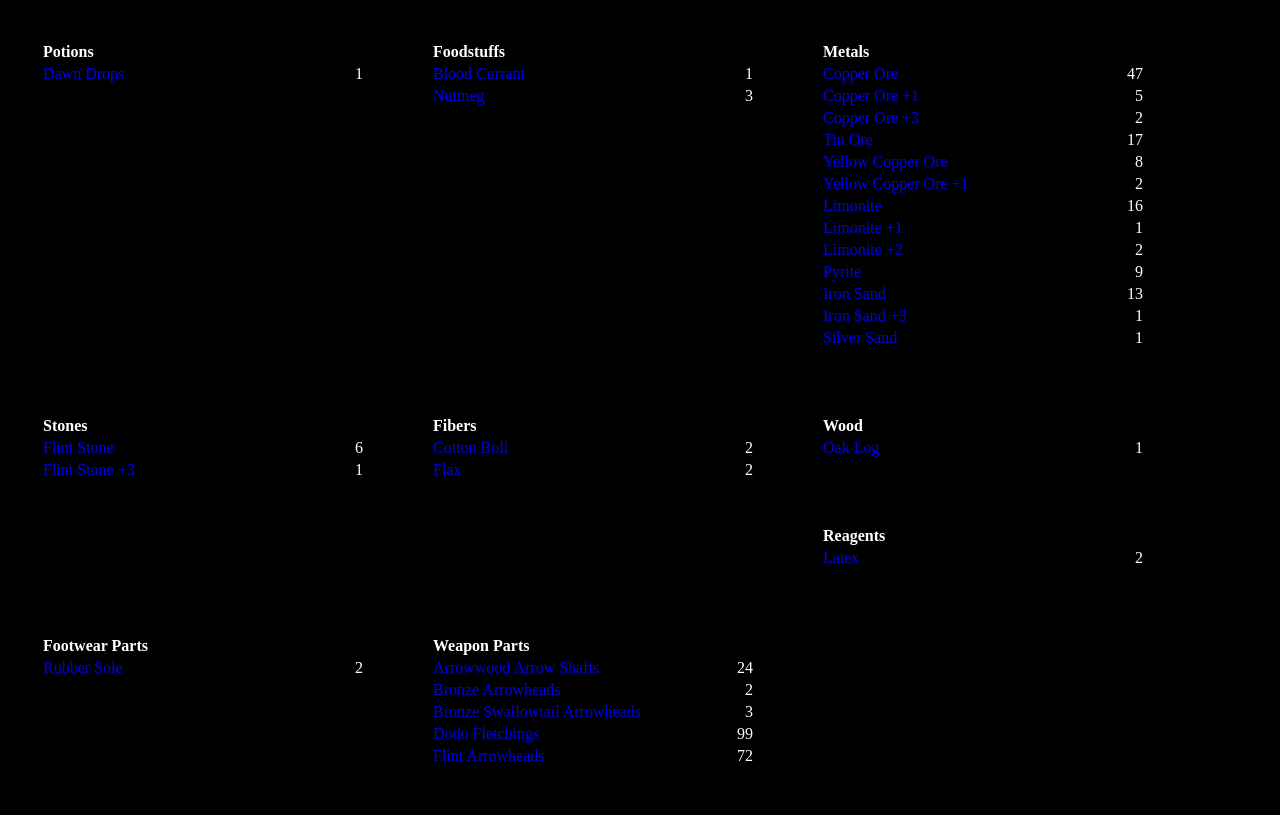
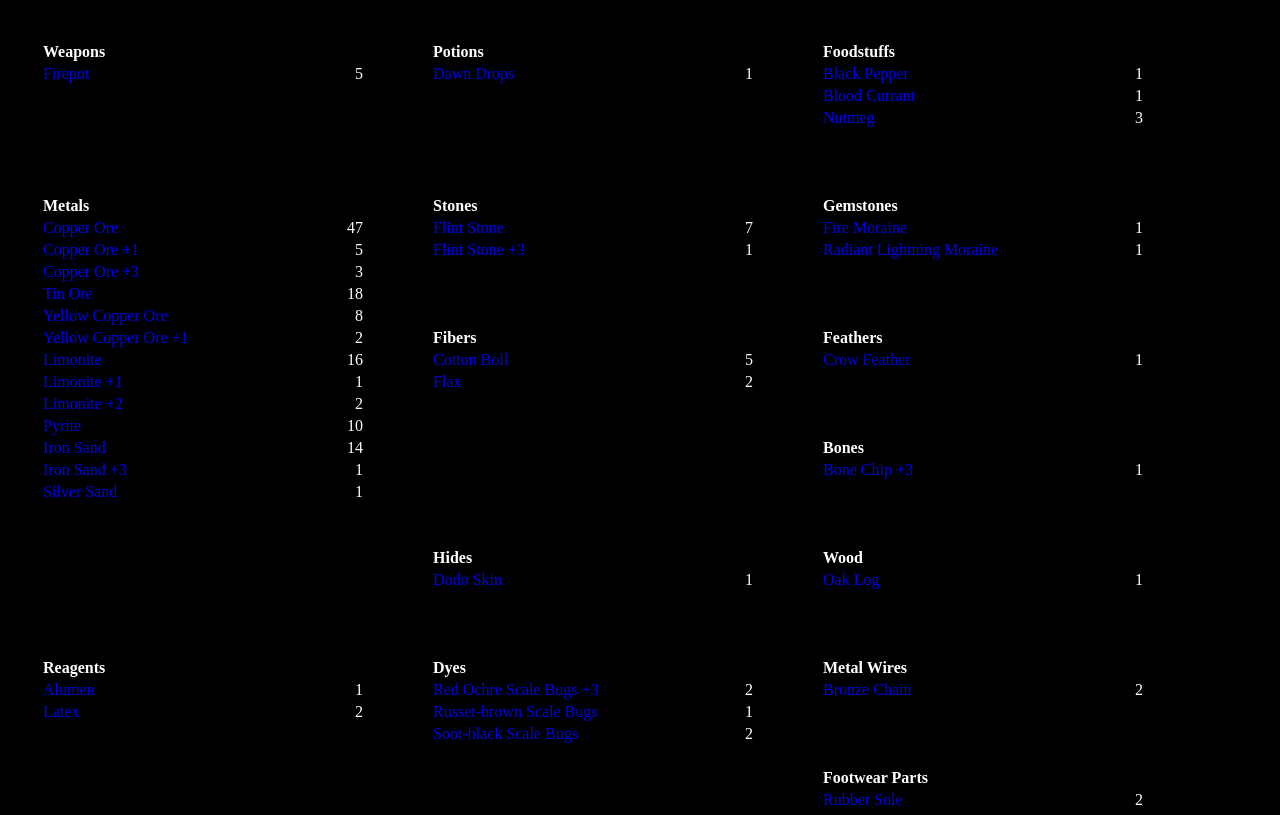
Before and after one commit to uky/uky.github.com, a plain HTML site: page nekostuffs/index.html in a window 1280 px wide. Shown: the top 815 px of the page. Drawn offline with Linux system fonts and the light colour scheme; a script that the page names is missing.

Commit message:
Inventory updated as of 2010-12-11 16:09.

```diff
--- a/nekostuffs/index.html
+++ b/nekostuffs/index.html
@@ -32,13 +32,20 @@
         </table>
         //-->
         <table class="stuffs">
+            <tr><th colspan="2">Weapons</th></tr>
+            <tr>
+                <td><a href="http://ffxiv.yg.com/item/firepot?id=3910006">Firepot</a></td>
+                <td class="numeric">5</td>
+            </tr>
+        </table>
+        <table class="stuffs">
+            <tr><th colspan="2">Potions</th></tr>
             <!--
             <tr>
                 <td></td>
                 <td class="numeric"></td>
             </tr>
             -->
-            <tr><th colspan="2">Potions</th></tr>
             <tr>
                 <td><a href="http://ffxiv.yg.com/item/dawn-drops?id=3020403">Dawn Drops</a></td>
                 <td class="numeric">1</td>
@@ -58,6 +65,10 @@
                 <td class="numeric"></td>
             </tr>
             -->
+            <tr>
+                <td><a href="http://ffxiv.yg.com/item/black-pepper?id=3011507">Black Pepper</a></td>
+                <td class="numeric">1</td>
+            </tr>
             <tr>
                 <td><a href="http://ffxiv.yg.com/item/blood-currant?id=3011457">Blood Currant</a></td>
                 <td class="numeric">1</td>
@@ -91,11 +102,11 @@
             </tr>
             <tr>
                 <td><a href="http://ffxiv.yg.com/item/copper-ore?id=10001006.3">Copper Ore +3</a></td>
-                <td class="numeric">2</td>
+                <td class="numeric">3</td>
             </tr>
             <tr>
                 <td><a href="http://ffxiv.yg.com/item/tin-ore?id=10001001">Tin Ore</a></td>
-                <td class="numeric">17</td>
+                <td class="numeric">18</td>
             </tr>
             <tr>
                 <td><a href="http://ffxiv.yg.com/item/yellow-copper-ore?id=10001007">Yellow Copper Ore</a></td>
@@ -119,11 +130,11 @@
             </tr>
             <tr>
                 <td><a href="http://ffxiv.yg.com/item/pyrite?id=10001002">Pyrite</a></td>
-                <td class="numeric">9</td>
+                <td class="numeric">10</td>
             </tr>
             <tr>
                 <td><a href="http://ffxiv.yg.com/item/iron-sand?id=10001226">Iron Sand</a></td>
-                <td class="numeric">13</td>
+                <td class="numeric">14</td>
             </tr>
             <tr>
                 <td><a href="http://ffxiv.yg.com/item/iron-sand?id=10001226.3">Iron Sand +3</a></td>
@@ -150,10 +161,33 @@
             -->
             <tr>
                 <td><a href="http://ffxiv.yg.com/item/flint-stone?id=10001101">Flint Stone</a></td>
-                <td class="numeric">6</td>
+                <td class="numeric">7</td>
             </tr>
             <tr>
                 <td><a href="http://ffxiv.yg.com/item/flint-stone?id=10001101.3">Flint Stone +3</a></td>
+                <td class="numeric">1</td>
+            </tr>
+            <!--
+            <tr>
+                <td></td>
+                <td class="numeric"></td>
+            </tr>
+            -->
+        </table>
+        <table class="stuffs">
+            <tr><th colspan="2">Gemstones</th></tr>
+            <!--
+            <tr>
+                <td></td>
+                <td class="numeric"></td>
+            </tr>
+            -->
+            <tr>
+                <td><a href="http://ffxiv.yg.com/item/fire-moraine?id=10004216">Fire Moraine</a></td>
+                <td class="numeric">1</td>
+            </tr>
+            <tr>
+                <td><a href="http://ffxiv.yg.com/item/radiant-lightning-moraine?id=10004223">Radiant Lightning Moraine</a></td>
                 <td class="numeric">1</td>
             </tr>
             <!--
@@ -173,11 +207,68 @@
             -->
             <tr>
                 <td><a href="http://ffxiv.yg.com/item/cotton-boll?id=10005203">Cotton Boll</a></td>
-                <td class="numeric">2</td>
+                <td class="numeric">5</td>
             </tr>
             <tr>
                 <td><a href="http://ffxiv.yg.com/item/flax?id=10005204">Flax</a></td>
                 <td class="numeric">2</td>
+            </tr>
+            <!--
+            <tr>
+                <td></td>
+                <td class="numeric"></td>
+            </tr>
+            -->
+        </table>
+        <table class="stuffs">
+            <tr><th colspan="2">Feathers</th></tr>
+            <!--
+            <tr>
+                <td></td>
+                <td class="numeric"></td>
+            </tr>
+            -->
+            <tr>
+                <td><a href="http://ffxiv.yg.com/item/crow-feather?id=10005403">Crow Feather</a></td>
+                <td class="numeric">1</td>
+            </tr>
+            <!--
+            <tr>
+                <td></td>
+                <td class="numeric"></td>
+            </tr>
+            -->
+        </table>
+        <table class="stuffs">
+            <tr><th colspan="2">Bones</th></tr>
+            <!--
+            <tr>
+                <td></td>
+                <td class="numeric"></td>
+            </tr>
+            -->
+            <tr>
+                <td><a href="http://ffxiv.yg.com/item/bone-chip?id=10006001.3">Bone Chip +3</a></td>
+                <td class="numeric">1</td>
+            </tr>
+            <!--
+            <tr>
+                <td></td>
+                <td class="numeric"></td>
+            </tr>
+            -->
+        </table>
+        <table class="stuffs">
+            <tr><th colspan="2">Hides</th></tr>
+            <!--
+            <tr>
+                <td></td>
+                <td class="numeric"></td>
+            </tr>
+            -->
+            <tr>
+                <td><a href="http://ffxiv.yg.com/item/dodo-skin?id=10007003">Dodo Skin</a></td>
+                <td class="numeric">1</td>
             </tr>
             <!--
             <tr>
@@ -214,6 +305,10 @@
             </tr>
             -->
             <tr>
+                <td><a href="http://ffxiv.yg.com/item/alumen?id=10009111">Alumen</a></td>
+                <td class="numeric">1</td>
+            </tr>
+            <tr>
                 <td><a href="http://ffxiv.yg.com/item/latex?id=10009306">Latex</a></td>
                 <td class="numeric">2</td>
             </tr>
@@ -225,13 +320,59 @@
             -->
         </table>
         <table class="stuffs">
+            <tr><th colspan="2">Dyes</th></tr>
             <!--
             <tr>
                 <td></td>
                 <td class="numeric"></td>
             </tr>
             -->
+            <tr>
+                <td><a href="http://ffxiv.yg.com/item/red-ochre-scale-bugs?id=10010505.3">Red Ochre Scale Bugs +3</a></td>
+                <td class="numeric">2</td>
+            </tr>
+            <tr>
+                <td><a href="http://ffxiv.yg.com/item/russet-brown-scale-bugs?id=10010509">Russet-brown Scale Bugs</a></td>
+                <td class="numeric">1</td>
+            </tr>
+            <tr>
+                <td><a href="http://ffxiv.yg.com/item/soot-black-scale-bugs?id=10010504">Soot-black Scale Bugs</a></td>
+                <td class="numeric">2</td>
+            </tr>
+            <!--
+            <tr>
+                <td></td>
+                <td class="numeric"></td>
+            </tr>
+            -->
+        </table>
+        <table class="stuffs">
+            <tr><th colspan="2">Metal Wires</th></tr>
+            <!--
+            <tr>
+                <td></td>
+                <td class="numeric"></td>
+            </tr>
+            -->
+            <tr>
+                <td><a href="http://ffxiv.yg.com/item/bronze-chain?id=10002061">Bronze Chain</a></td>
+                <td class="numeric">2</td>
+            </tr>
+            <!--
+            <tr>
+                <td></td>
+                <td class="numeric"></td>
+            </tr>
+            -->
+        </table>
+        <table class="stuffs">
             <tr><th colspan="2">Footwear Parts</th></tr>
+            <!--
+            <tr>
+                <td></td>
+                <td class="numeric"></td>
+            </tr>
+            -->
             <tr>
                 <td><a href="http://ffxiv.yg.com/item/rubber-sole?id=10009308">Rubber Sole</a></td>
                 <td class="numeric">2</td>
```
